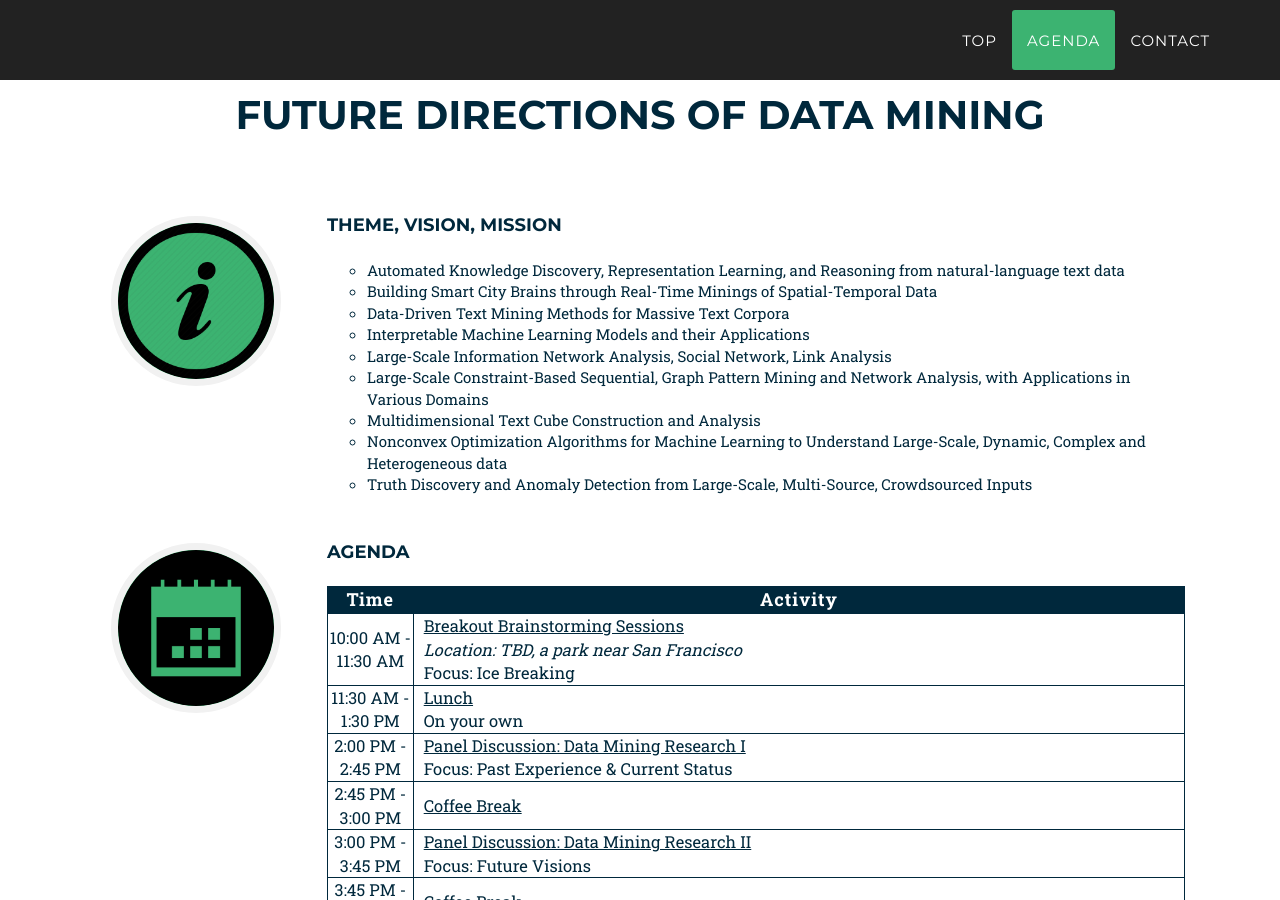
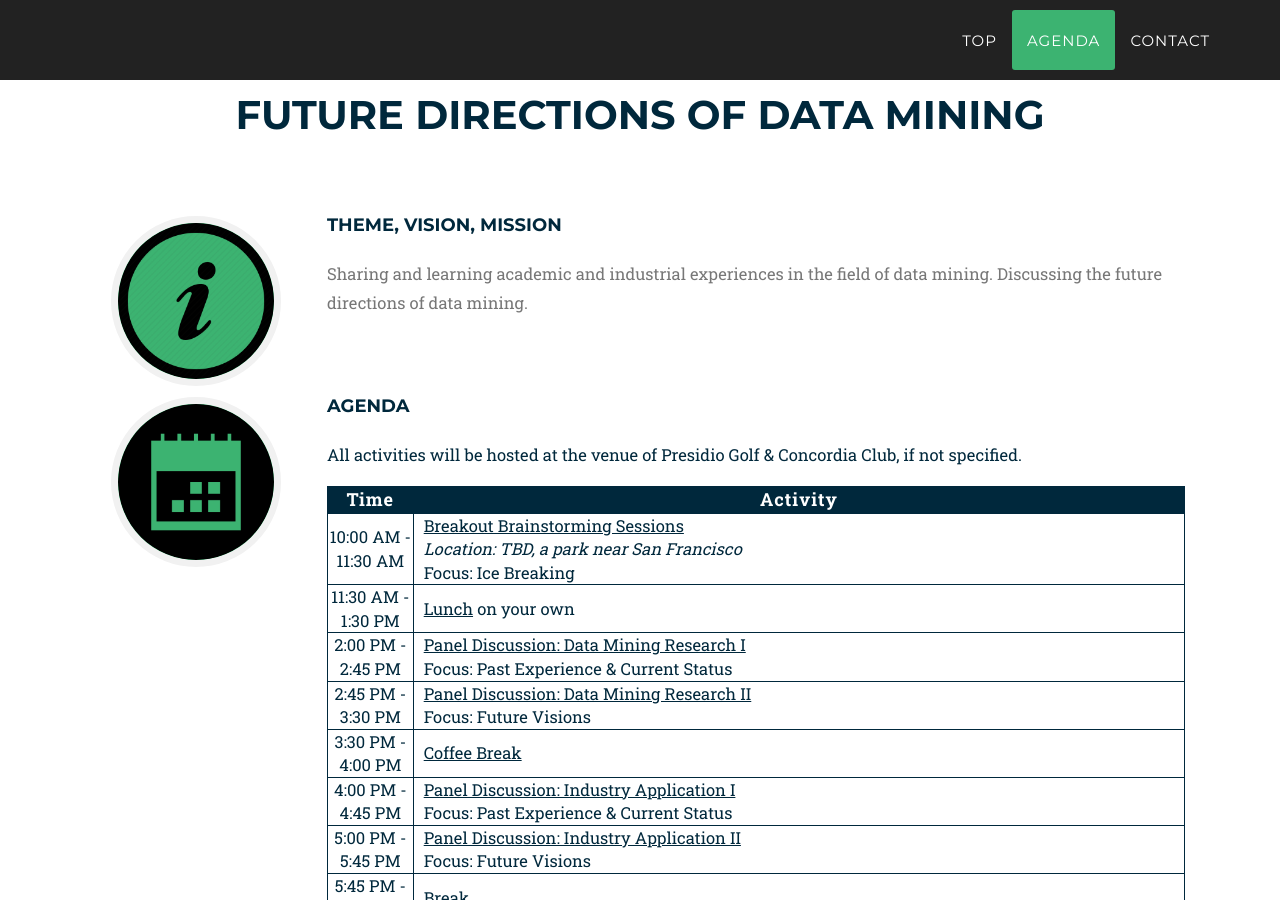
Before and after one commit to data-mining-symposium/data-mining-symposium.github.io, a Jekyll site: the page built from index.html, in a window 1280 px wide and 900 px high, scrolled down 1407 px. Built offline with Jekyll 4.4.1, drawn with Linux system fonts in a browser that asks for light colours; some web fonts are replaced; some of the changed text lies outside the part shown.

Commit message:
revise schedule a bit

```diff
--- a/_data/twenty_17/agendas_1.yml
+++ b/_data/twenty_17/agendas_1.yml
@@ -2,28 +2,25 @@
   info: "<u>Breakout Brainstorming Sessions</u><br><i>Location: TBD, a park near San Francisco</i><br>Focus: Ice Breaking"
 
 - time: 11:30 AM - 1:30 PM
-  info: "<u>Lunch</u><br>On your own"
+  info: "<u>Lunch</u> on your own"
 
 - time: 2:00 PM - 2:45 PM
   info: "<u>Panel Discussion: Data Mining Research I</u><br>Focus: Past Experience & Current Status"
 
-- time: 2:45 PM - 3:00 PM
-  info: "<u>Coffee Break</u>"
-
-- time: 3:00 PM - 3:45 PM
+- time: 2:45 PM - 3:30 PM
   info: "<u>Panel Discussion: Data Mining Research II</u><br>Focus: Future Visions"
 
-- time: 3:45 PM - 4:00 PM
+- time: 3:30 PM - 4:00 PM
   info: "<u>Coffee Break</u>"
 
 - time: 4:00 PM - 4:45 PM
   info: "<u>Panel Discussion: Industry Application I</u><br>Focus: Past Experience & Current Status"
 
-- time: 4:45 PM - 5:00 PM
-  info: "<u>Coffee Break</u>"
-
 - time: 5:00 PM - 5:45 PM
   info: "<u>Panel Discussion: Industry Application II</u><br>Focus: Future Visions"
 
+- time: 5:45 PM - 6:00 PM
+  info: "<u>Break</u>"
+
 - time: 6:00 PM - 8:00 PM
   info: "<u>Dinner & Networking</u>"
--- a/_includes/2017_data/intro.html
+++ b/_includes/2017_data/intro.html
@@ -20,7 +20,8 @@
                                 </div>
                                 <div class="timeline-heading">
                                     <p class="text-muted">
-                                        <ul>
+                                        Sharing and learning academic and industrial experiences in the field of data mining. Discussing the future directions of data mining.
+                                        <!-- <ul>
                                             <li>Automated Knowledge Discovery, Representation Learning, and Reasoning from natural-language text data</li>
                                             <li>Building Smart City Brains through Real-Time Minings of Spatial-Temporal Data</li>
                                             <li>Data-Driven Text Mining Methods for Massive Text Corpora</li>
@@ -31,7 +32,7 @@
                                             <li>Nonconvex Optimization Algorithms for Machine Learning to Understand Large-Scale, Dynamic, Complex and Heterogeneous data</li>
                                             <li>Truth Discovery and Anomaly Detection from Large-Scale, Multi-Source, Crowdsourced Inputs</li>
 
-                                        </ul>
+                                        </ul> -->
                                     </p>
                                 </div>
                             </div>
@@ -50,6 +51,9 @@
                                     <h4>Agenda</h4>
                                 </div>
                                 <div class="timeline-heading">
+                                    <p>
+                                        All activities will be hosted at the venue of Presidio Golf & Concordia Club, if not specified.
+                                    </p>
                                     <table class="agenda">
                                         <thead>
                                             <tr>
@@ -80,6 +84,7 @@
                             <div class="timeline-panel">
                                 <div class="timeline-heading">
                                     <h4>Venue</h4>
+                                    <p><b>Presidio Golf & Concordia Club</b></p>
                                 </div>
                                 <div class="timeline-heading">
                                     <!-- <p><b>Location</b>: Private Presidio Golf & Concordia Club, San Francisco CA</p> -->
@@ -91,7 +96,8 @@
                     </ul>
                 </div>
 
-                 <center><a href="#speakers" class="page-scroll btn btn-xl">Learn More about Speakers</a></center>
+                 <!-- <center><a href="#speakers" class="page-scroll btn btn-xl">Learn More about Speakers</a></center> -->
+                 <center><a href="#contact" class="page-scroll btn btn-xl">Contact Us</a></center>
             </div>
         </div>
     </section>
```
